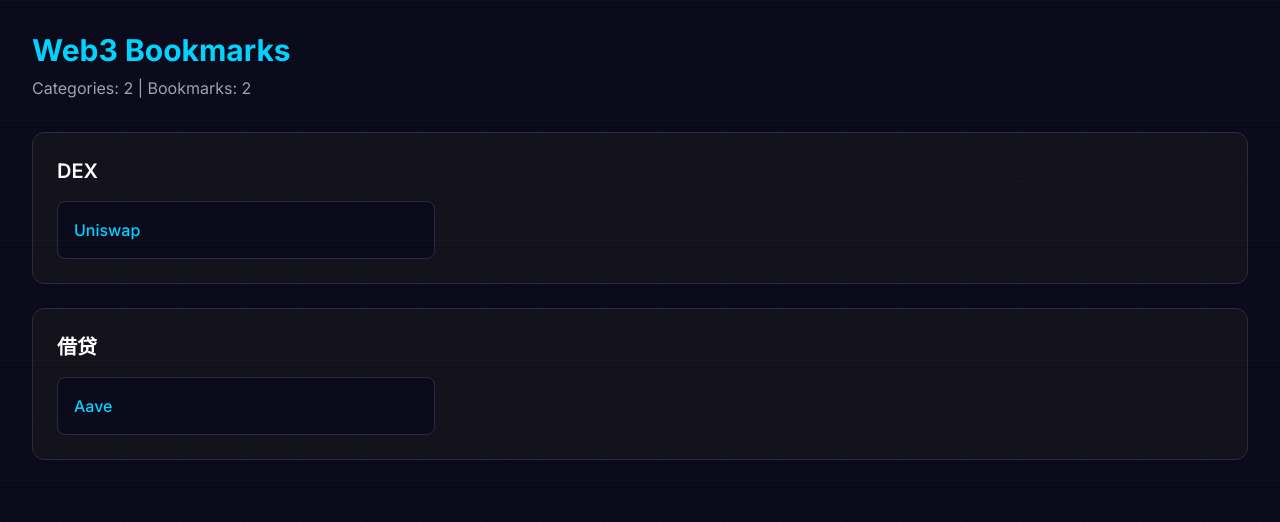
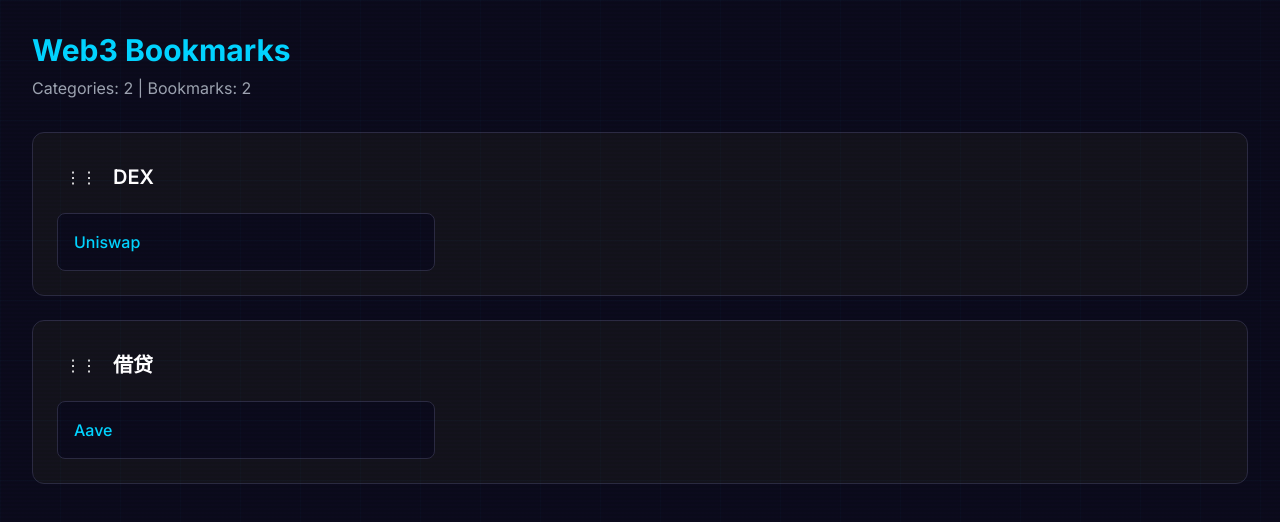
Before and after one commit to 0032nan/web-nan, a React (Vite) app: page / in a window 1280 px wide. Shown: the top 522 px of the page. Built offline with nearby package versions, Linux system fonts and the light colour scheme.

Commit message:
Step 4: Add dnd-kit drag and drop functionality

```diff
--- a/src/App.jsx
+++ b/src/App.jsx
@@ -1,11 +1,84 @@
 import React, { useState, useEffect } from 'react'
+import {
+  DndContext,
+  closestCenter,
+  KeyboardSensor,
+  PointerSensor,
+  useSensor,
+  useSensors,
+} from '@dnd-kit/core'
+import {
+  arrayMove,
+  SortableContext,
+  sortableKeyboardCoordinates,
+  verticalListSortingStrategy,
+} from '@dnd-kit/sortable'
+import { useSortable } from '@dnd-kit/sortable'
+import { CSS } from '@dnd-kit/utilities'
 import './index.css'
+
+// 可排序的分类组件
+function SortableCategory({ cat, bookmarks }) {
+  const {
+    attributes,
+    listeners,
+    setNodeRef,
+    transform,
+    transition,
+  } = useSortable({ id: cat.id })
+
+  const style = {
+    transform: CSS.Transform.toString(transform),
+    transition,
+  }
+
+  return (
+    <div
+      ref={setNodeRef}
+      style={style}
+      className="bg-web3-card border border-web3-border rounded-xl p-6"
+    >
+      <div className="flex items-center gap-2 mb-4">
+        <button
+          {...attributes}
+          {...listeners}
+          className="p-2 hover:bg-web3-border rounded cursor-grab"
+        >
+          ⋮⋮
+        </button>
+        <h2 className="text-xl font-semibold text-white">{cat.name}</h2>
+      </div>
+      <div className="grid grid-cols-1 md:grid-cols-2 lg:grid-cols-3 gap-4">
+        {bookmarks
+          .filter(b => b.category_id === cat.id)
+          .map(b => (
+            <a
+              key={b.id}
+              href={b.url}
+              target="_blank"
+              rel="noopener noreferrer"
+              className="block p-4 bg-web3-dark border border-web3-border rounded-lg hover:border-web3-accent transition-colors"
+            >
+              <h3 className="font-medium text-web3-accent">{b.title}</h3>
+            </a>
+          ))}
+      </div>
+    </div>
+  )
+}
 
 function App() {
   const [categories, setCategories] = useState([])
   const [bookmarks, setBookmarks] = useState([])
   const [loading, setLoading] = useState(true)
   const [error, setError] = useState(null)
+
+  const sensors = useSensors(
+    useSensor(PointerSensor),
+    useSensor(KeyboardSensor, {
+      coordinateGetter: sortableKeyboardCoordinates,
+    })
+  )
 
   useEffect(() => {
     try {
@@ -32,6 +105,18 @@
     }
   }, [])
 
+  const handleDragEnd = (event) => {
+    const { active, over } = event
+
+    if (over && active.id !== over.id) {
+      setCategories((items) => {
+        const oldIndex = items.findIndex((item) => item.id === active.id)
+        const newIndex = items.findIndex((item) => item.id === over.id)
+        return arrayMove(items, oldIndex, newIndex)
+      })
+    }
+  }
+
   if (loading) {
     return (
       <div className="min-h-screen bg-web3-dark flex items-center justify-center">
@@ -55,28 +140,26 @@
         <p className="text-gray-400">Categories: {categories.length} | Bookmarks: {bookmarks.length}</p>
       </header>
 
-      <div className="space-y-6">
-        {categories.map(cat => (
-          <div key={cat.id} className="bg-web3-card border border-web3-border rounded-xl p-6">
-            <h2 className="text-xl font-semibold text-white mb-4">{cat.name}</h2>
-            <div className="grid grid-cols-1 md:grid-cols-2 lg:grid-cols-3 gap-4">
-              {bookmarks
-                .filter(b => b.category_id === cat.id)
-                .map(b => (
-                  <a
-                    key={b.id}
-                    href={b.url}
-                    target="_blank"
-                    rel="noopener noreferrer"
-                    className="block p-4 bg-web3-dark border border-web3-border rounded-lg hover:border-web3-accent transition-colors"
-                  >
-                    <h3 className="font-medium text-web3-accent">{b.title}</h3>
-                  </a>
-                ))}
-            </div>
+      <DndContext
+        sensors={sensors}
+        collisionDetection={closestCenter}
+        onDragEnd={handleDragEnd}
+      >
+        <SortableContext
+          items={categories.map(c => c.id)}
+          strategy={verticalListSortingStrategy}
+        >
+          <div className="space-y-6">
+            {categories.map(cat => (
+              <SortableCategory
+                key={cat.id}
+                cat={cat}
+                bookmarks={bookmarks}
+              />
+            ))}
           </div>
-        ))}
-      </div>
+        </SortableContext>
+      </DndContext>
     </div>
   )
 }
```
